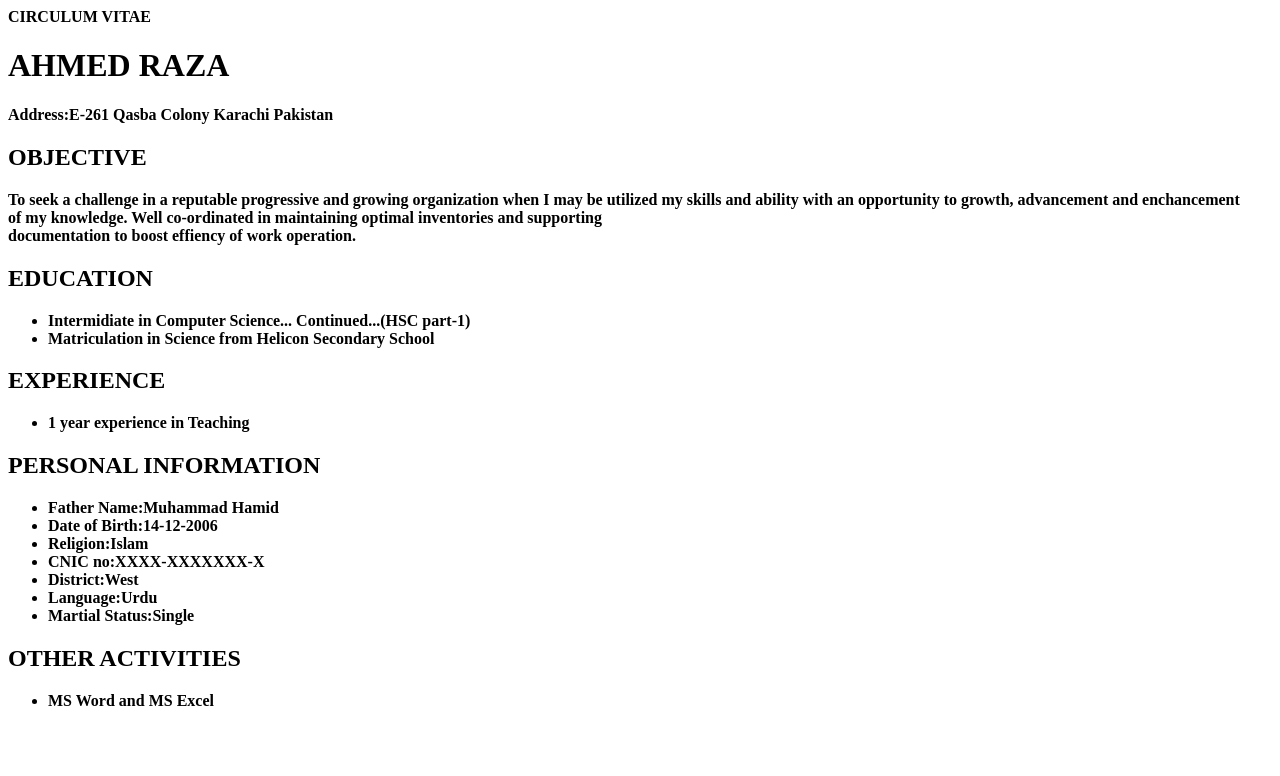
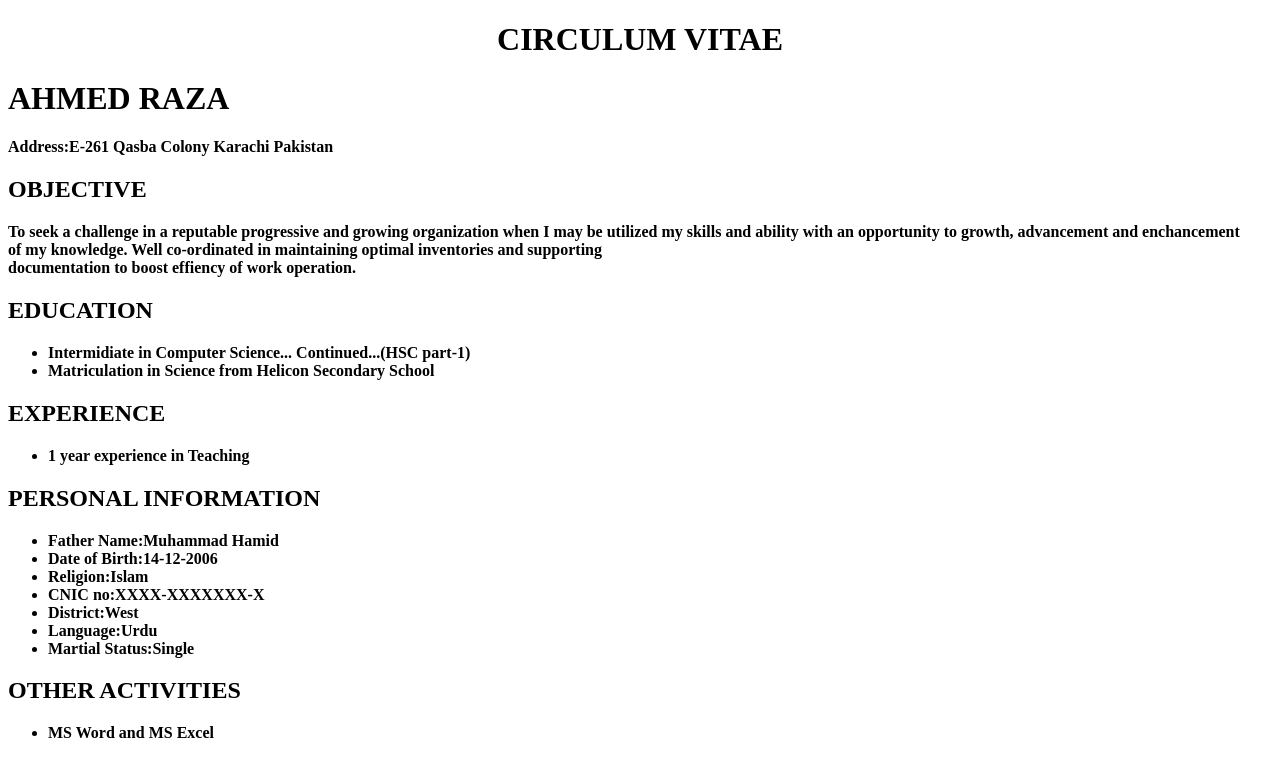
Before and after one commit to A1H4M1E2R0A6/CV, a plain HTML site: page index.html in a window 1280 px wide. Drawn offline with Linux system fonts and the light colour scheme.

Commit message:
CV Assignment has been completed

```diff
--- a/index.html
+++ b/index.html
@@ -9,7 +9,11 @@
 
 <body>
       <b>
-         <centre> CIRCULUM VITAE </centre>
+         <h1>
+            <center>
+                CIRCULUM VITAE
+            </center>
+         </h1>
                  <h1> AHMED RAZA </h1>
                  Address:E-261 Qasba Colony Karachi Pakistan<br>
                  <h2> OBJECTIVE </h2>
```
